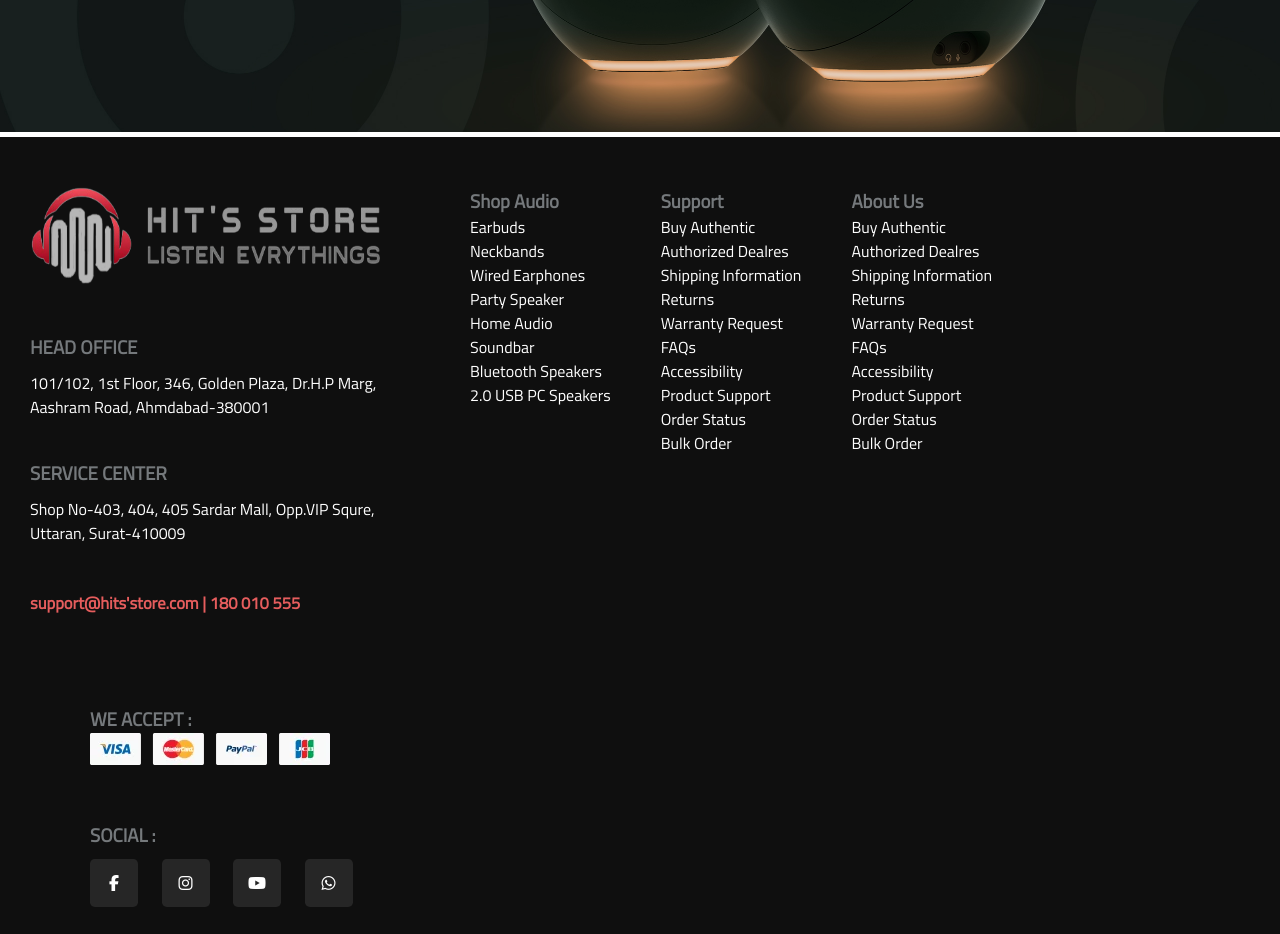
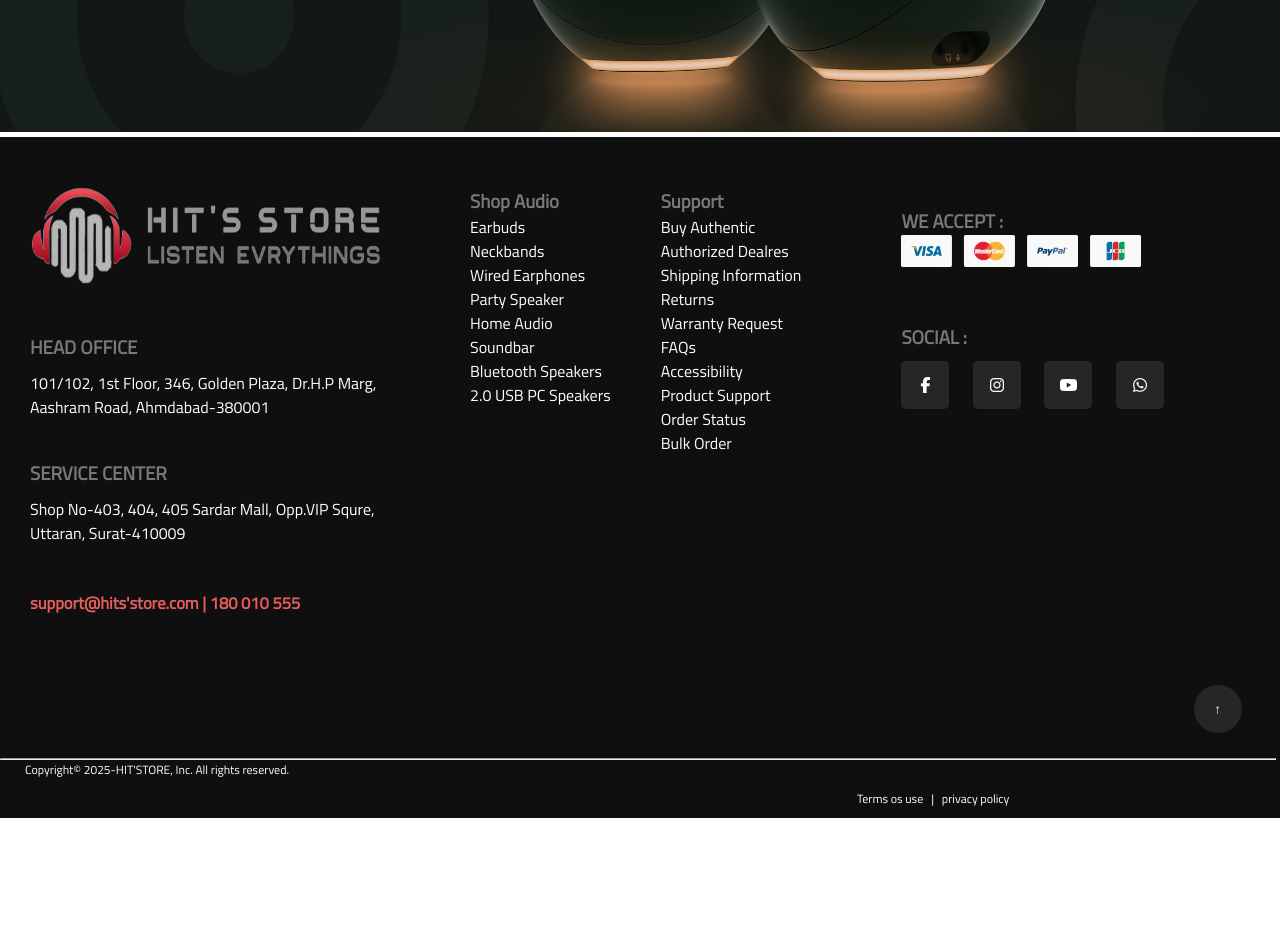
Before and after one commit to hitpatel65/hit-s-store, a plain HTML site: page about-us.html in a window 1280 px wide. Shown: the part 3060-3994 px from the top of the page. After the commit the page ends 3878 px from the top, so only its background shows below. Drawn offline with Linux system fonts and the light colour scheme; files whose address does not match are found by name.

Commit message:
Update about-us.html

```diff
--- a/about-us.html
+++ b/about-us.html
@@ -103,7 +103,7 @@
           <a>Order Status</a><br>
           <a>Bulk Order</a><br>
         </div>
-        <div class="SA">
+<!--         <div class="SA">
           <h3 style="padding-left: 10px;">About Us</h3>
           <a>Buy Authentic</a><br>
           <a>Authorized Dealres</a><br>
@@ -115,7 +115,7 @@
           <a>Product Support</a><br>
           <a>Order Status</a><br>
           <a>Bulk Order</a><br>
-        </div>
+        </div> -->
         <div class="SA1">
           <h3 style="padding-left: 10px;">WE ACCEPT :</h3>
           <a><img src="/home-page-img/payment-lighte.webp" alt=""></a>
```
